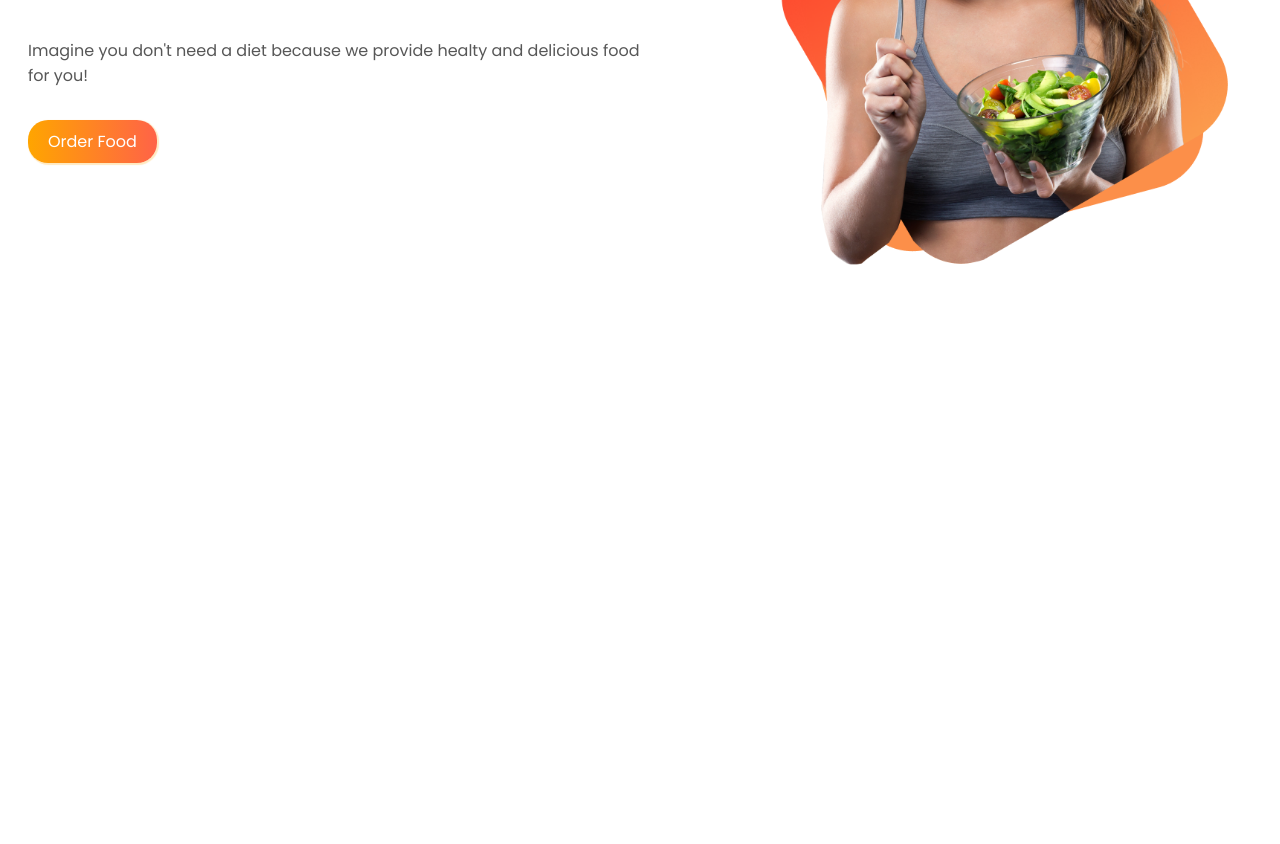
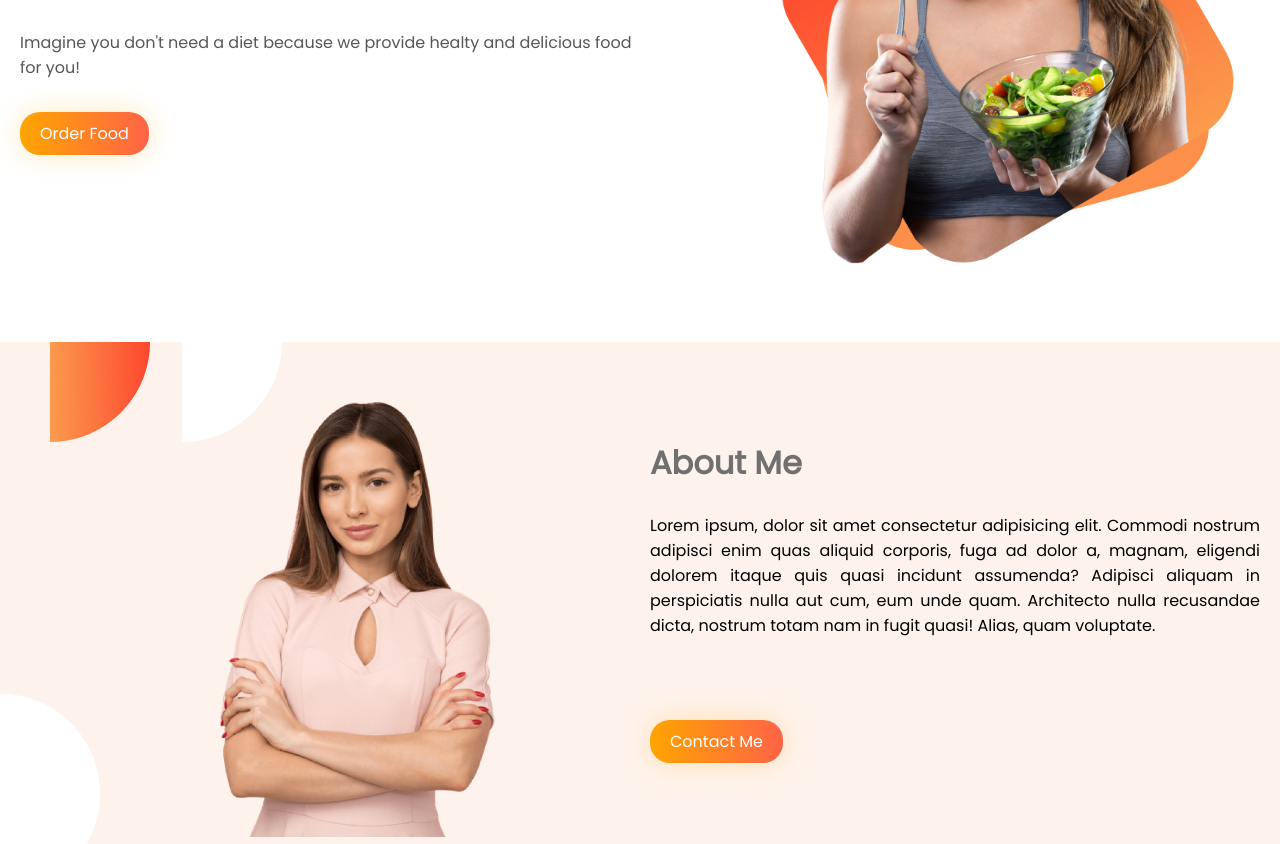
Before and after one commit to mdfazlyrabbi/eat-healthy, a plain HTML site: page index.html in a window 1280 px wide. Shown: the part 278-1122 px from the top of the page. Before the commit the page ends 800 px from the top, so only its background shows below. Drawn offline with Linux system fonts and the light colour scheme.

Commit message:
section 2 done

```diff
--- a/index.html
+++ b/index.html
@@ -20,7 +20,20 @@
         </div>
 
         <div class="half-width">
-            <img src="images/male/top3.png" alt="muscular man">
+            <img class="img1" src="images/male/top3.png" alt="muscular man">
+        </div>
+    </section>
+
+    <section id="section-2" class="flexible-container">
+        <div class="half-width">
+            <img class="img2" src="images/female/person.png" alt="women known as author">
+        </div>
+        <div  class="half-width p2">
+            <h2>About Me</h2>
+            <p>Lorem ipsum, dolor sit amet consectetur adipisicing elit. Commodi nostrum adipisci enim quas aliquid corporis, fuga ad dolor a, magnam, eligendi dolorem itaque quis quasi incidunt assumenda? Adipisci aliquam in perspiciatis nulla aut cum, eum unde quam. Architecto nulla recusandae dicta, nostrum totam nam in fugit quasi! Alias, quam voluptate.</p>
+            <br><br><br>
+
+            <a class="link-button" target="_blank" href="https://www.linkedin.com/in/md-fazly-rabbi-895445244/">Contact Me</a>
         </div>
     </section>
 
--- a/style.css
+++ b/style.css
@@ -1,5 +1,6 @@
 body{
     font-family: 'Poppins', sans-serif;
+    margin: 0px;
 }
 
 h1{
@@ -22,7 +23,9 @@ h1{
     background-image: linear-gradient(to right, orange, tomato);
     padding: 10px 20px;
     border-radius: 20px;
-    box-shadow: 1px 1px 1px 1px rgba(255, 166, 0, 0.247);
+    filter: drop-shadow(0 0 0.85rem rgba(255, 166, 0, 0.247));
+    ;
+
 
 }
 
@@ -35,7 +38,7 @@ h1{
     padding-left: 20px;
 }
 
-.half-width img{
+.half-width .img1{
     width: 80%;
     padding-left: 100px;
 }
@@ -44,3 +47,29 @@ h1{
     color: #575757;
 
 }
+
+h2{
+    color: #707070;
+    font-size: xx-large;
+    padding-top: 70px;
+}
+
+.half-width .img2{
+    width: 45%;
+    padding-top: 60px;
+    padding-left: 200px;
+}
+
+#section-2{
+    background-image: url(images/shapes/7.png);
+    margin-top: 50px;
+
+}
+
+#section-2 p{
+    text-align: justify;
+}
+
+.p2{
+    padding-right: 20px;
+}
```
Also changed, not shown: images/female/person.png (renamed from images/female/Person Image.png).
